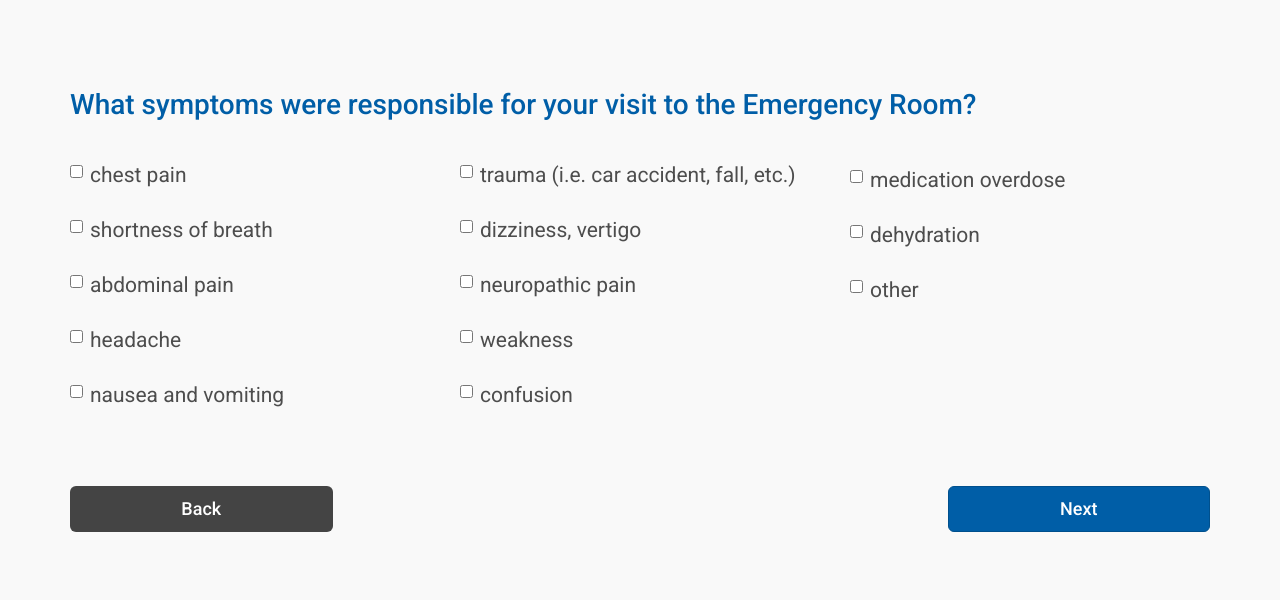
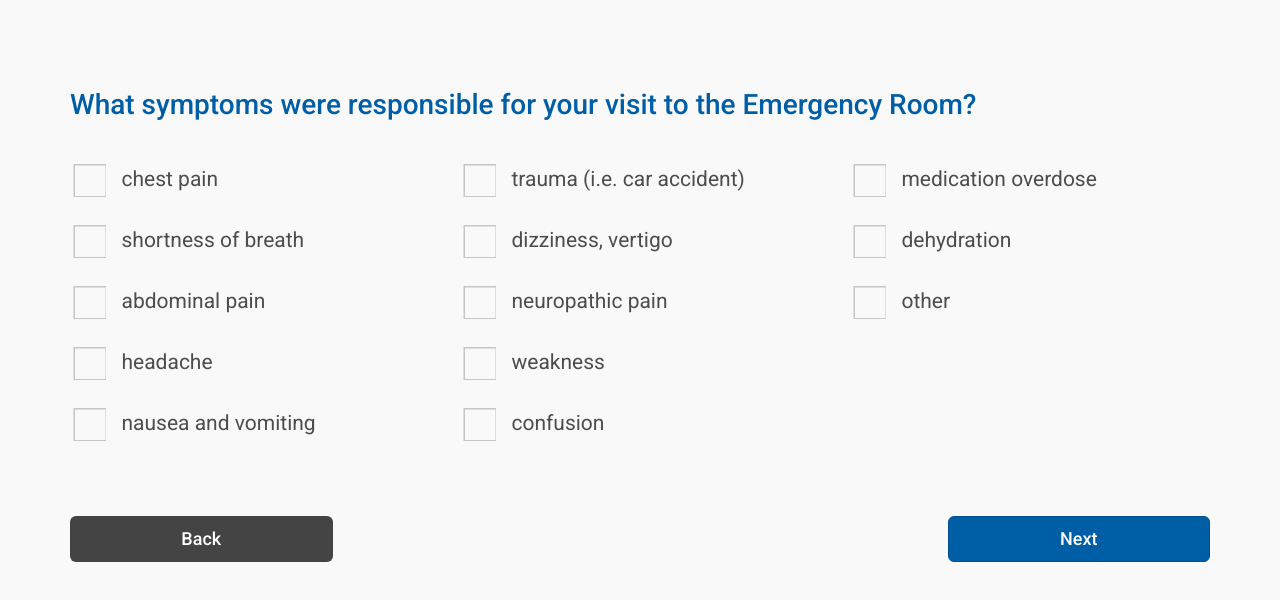
Before and after one commit to hrazith/sophix, a plain HTML site: page er-question-4.html in a window 1280 px wide. Shown: the part 112-712 px from the top of the page. Drawn offline with nearby package versions, Linux system fonts and the light colour scheme.

Commit message:
er gui fixed

```diff
--- a/er-question-4.html
+++ b/er-question-4.html
@@ -45,36 +45,30 @@
             <div class="row">
                         <!-- Column -->
                         <div class="col-sm-4">
-                            <div class="form-group">
+                            <div class="form-group" id="cust">
                                 <!-- Radio Input -->
                                     <div class="checkbox">
-                                  <label>
                                  <input type="checkbox" value="">
-                                    chest pain
+                                    <label>chest pain</label>
+                                </div>
+                                  <div class="checkbox">
+                                  <input type="checkbox" value="">
+                                    <label>shortness of breath
                                   </label>
                                 </div>
                                 <div class="checkbox">
-                                  <label>
                                  <input type="checkbox" value="">
-                                    shortness of breath
+                                    <label>abdominal pain
                                   </label>
                                 </div>
                                     <div class="checkbox">
-                                  <label>
                                  <input type="checkbox" value="">
-                                    abdominal pain
+                                    <label>headache
                                   </label>
                                 </div>
                                 <div class="checkbox">
-                                  <label>
                                  <input type="checkbox" value="">
-                                    headache
-                                  </label>
-                                </div>
-                                <div class="checkbox">
-                                  <label>
-                                    <input type="checkbox" value="">
-                                    nausea and vomiting
+                                  <label>nausea and vomiting
                                   </label>
                                 </div>
 
@@ -82,60 +76,53 @@
                         </div>
                         <!-- Column -->
                         <div class="col-sm-4">
-                            <div class="form-group">
+                            <div class="form-group" id="cust">
                               <div class="checkbox">
-                                  <label>
                                   <input type="checkbox" value="">
-                                   trauma (i.e. car accident, fall, etc.)
+                                   <label>trauma (i.e. car accident)
                                   </label>
                                 </div>
                                 <div class="checkbox">
-                                  <label>
                                  <input type="checkbox" value="">
-                                    dizziness, vertigo
+                                    <label>dizziness, vertigo
                                   </label>
                                 </div>
                                 <div class="checkbox">
-                                  <label>
                                   <input type="checkbox" value="">
-                                    neuropathic pain
+                                    <label>neuropathic pain
                                   </label>
                                 </div>
                                     <div class="checkbox">
-                                  <label>
                                   <input type="checkbox" value="">
-                                    weakness
+                                    <label>weakness
                                   </label>
                                 </div>
                                 <div class="checkbox">
-                                  <label>
                                   <input type="checkbox" value="">
-                                    confusion
+                                    <label>confusion
                                   </label>
                                 </div>
                             </div>
                         </div>
                         <!-- Column -->
                         <div class="col-sm-4">
-                            <div class="form-group">
-                                 </div>
+                            <div class="form-group" id="cust">
+
                                  <div class="checkbox">
-                                  <label>
                                  <input type="checkbox" value="">
-                                    medication overdose
+                                    <label>medication overdose
                                   </label>
                                 </div>
                                     <div class="checkbox">
-                                  <label>
                                   <input type="checkbox" value="">
-                                    dehydration
+                                    <label>dehydration
                                   </label>
                                 </div>
                                 <div class="checkbox">
-                                  <label>
                                   <input type="checkbox" value="">
-                                    other
+                                    <label>other
                                   </label>
+                                </div>
                             </div>
                           </div>
                         </div>
```
Also changed, not shown: er-question-1.html (+1 -1 lines), er-question-2.html (+10 -11 lines), er-question-3.3.html (+5 -7 lines), er-question-5.html (+5 -7 lines). Lines whose indentation alone changed are shown as unchanged.
